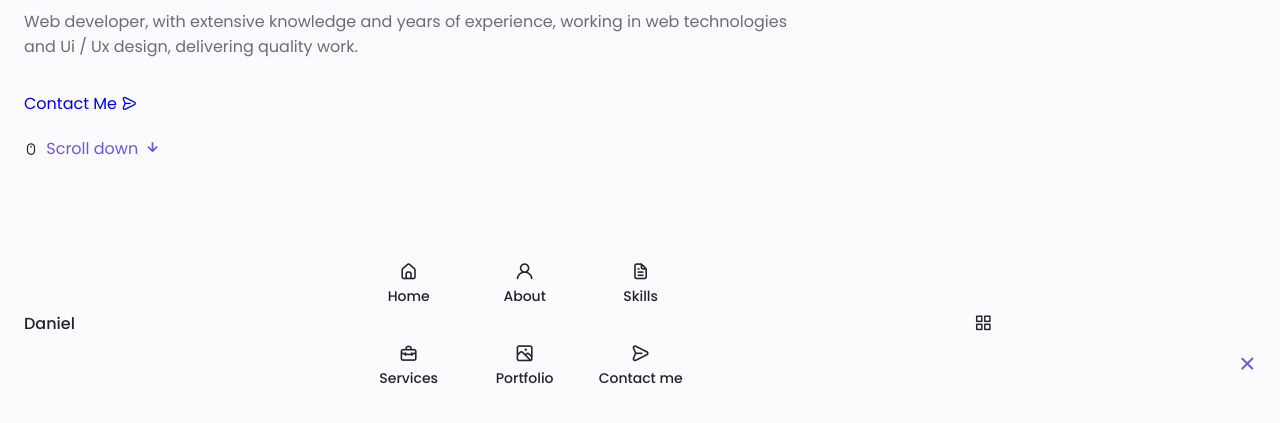
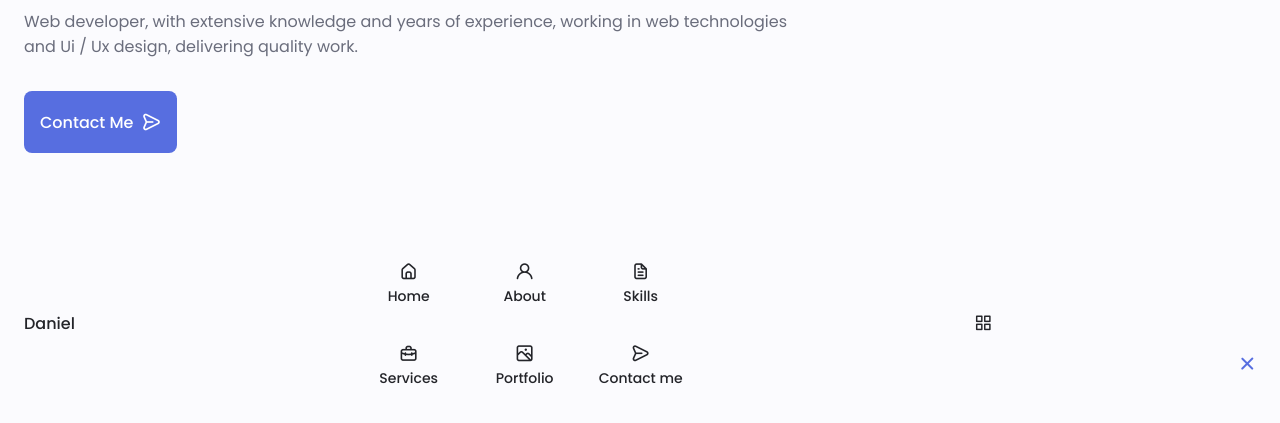
Before and after one commit to Molina-Daniel/personal-website-Daniel-Molina, a plain HTML site: page index.html in a window 1280 px wide. Shown: the part 411-834 px from the top of the page. Drawn offline with nearby package versions, Linux system fonts and the light colour scheme.

Commit message:
Buttons style

```diff
--- a/assets/css/styles.css
+++ b/assets/css/styles.css
@@ -7,7 +7,7 @@
 
     /*========== Colors ==========*/
     /* Change favorite color */
-    --hue-color: 250; /*Purple 250 - Green 142 - Blue 230 - Pink 340*/
+    --hue-color: 230; /*Purple 250 - Green 142 - Blue 230 - Pink 340*/
 
     /* HSL color mode */
     --first-color: hsl(var(--hue-color), 69%, 61%);
@@ -282,7 +282,7 @@ img{
 }
 
 .home__scroll{
-    /* display: none; */
+    display: none;
 }
 
 .home__scroll-button{
@@ -304,3 +304,28 @@ img{
 .home__scroll-arrow{
     font-size: 1.25rem;
 }
+
+/*==================== BUTTONS ====================*/
+.button{
+    display: inline-block;
+    background-color: var(--first-color);
+    color: #FFF;
+    padding: 1rem;
+    border-radius: .5rem;
+    font-weight: var(--font-medium);
+}
+
+.button:hover{
+    background-color: var(--first-color-alt);
+}
+
+.button__icon{
+    font-size: 1.25rem;
+    margin-left: var(--mb-0-5);
+    transition: .3s;
+}
+
+.button--flex{
+    display: inline-flex;
+    align-items: center;
+}
```
